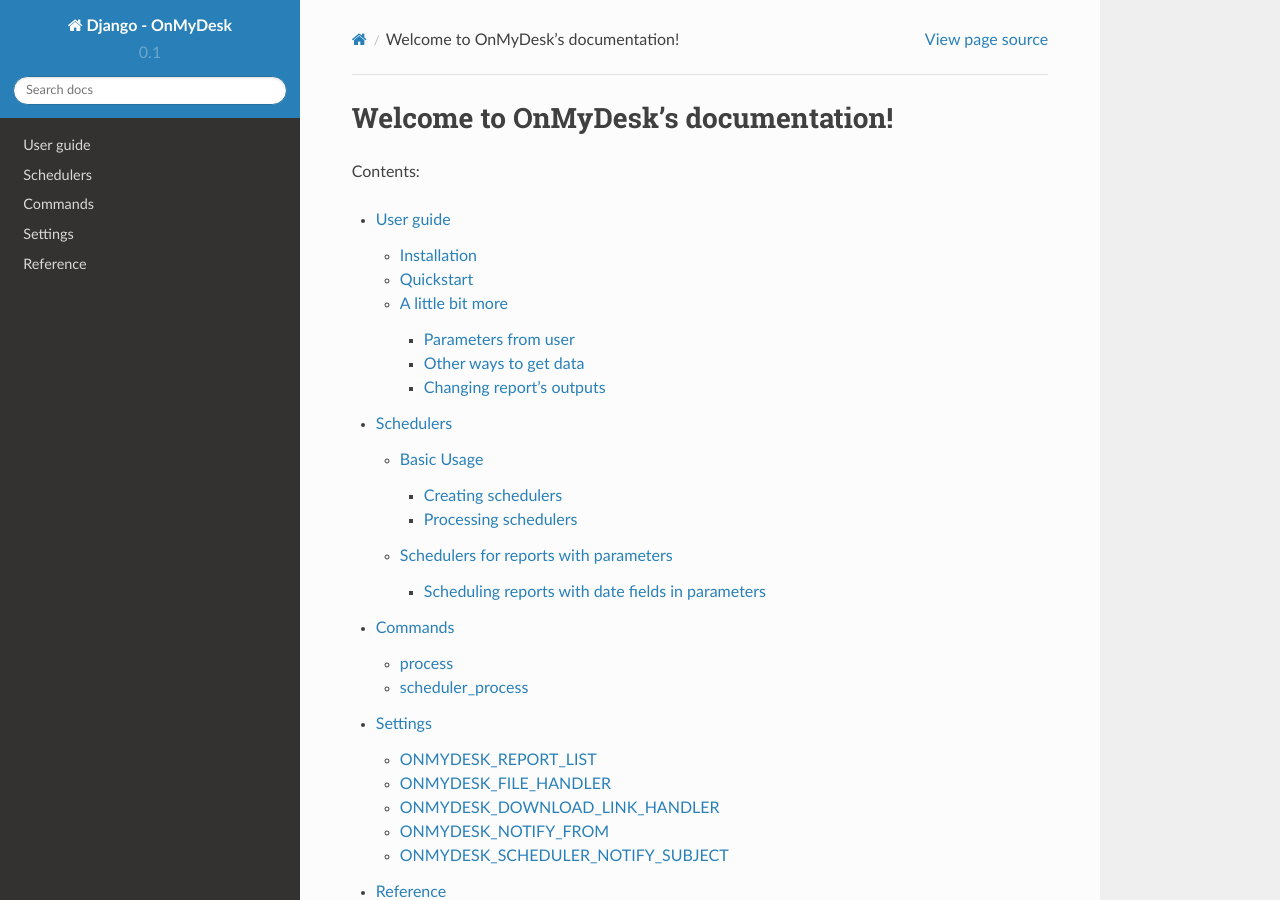
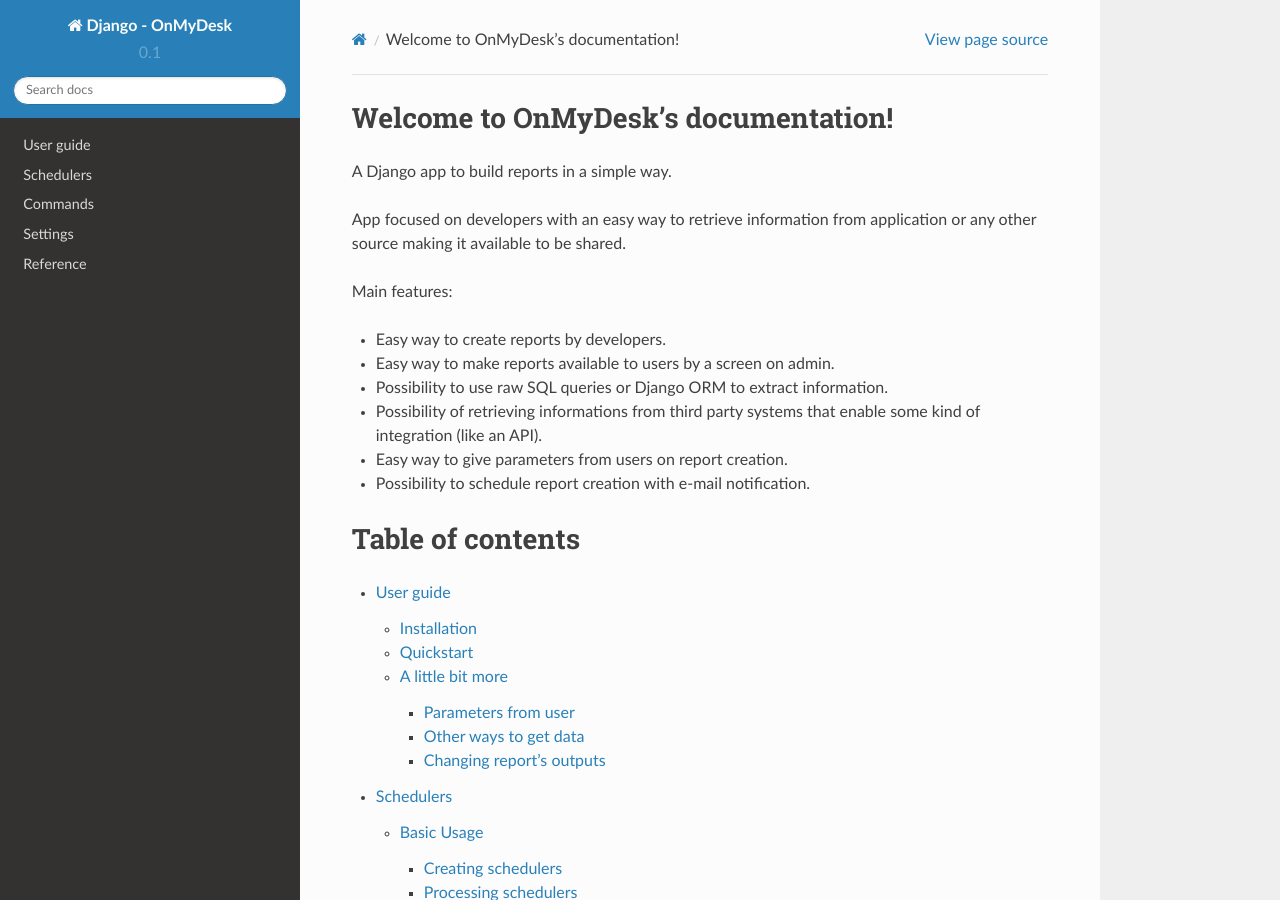
Before and after one commit to myollie/django-onmydesk, a Sphinx documentation site: the page built from docs/index.rst, in a window 1280 px wide and 900 px high. Built offline with Sphinx 7.4.7 and the Read the Docs theme 2.0.0, drawn with Linux system fonts in a browser that asks for light colours.

Commit message:
Improve project description on main documentation

```diff
--- a/docs/index.rst
+++ b/docs/index.rst
@@ -6,7 +6,21 @@
 Welcome to OnMyDesk's documentation!
 =============================================
 
-Contents:
+A Django app to build reports in a simple way.
+
+App focused on developers with an easy way to retrieve information from application or any other source making it available to be shared.
+
+Main features:
+
+- Easy way to create reports by developers.
+- Easy way to make reports available to users by a screen on admin.
+- Possibility to use raw SQL queries or Django ORM to extract information.
+- Possibility of retrieving informations from third party systems that enable some kind of integration (like an API).
+- Easy way to give parameters from users on report creation.
+- Possibility to schedule report creation with e-mail notification.
+
+Table of contents
+==================
 
 .. toctree::
    :maxdepth: 3
```
